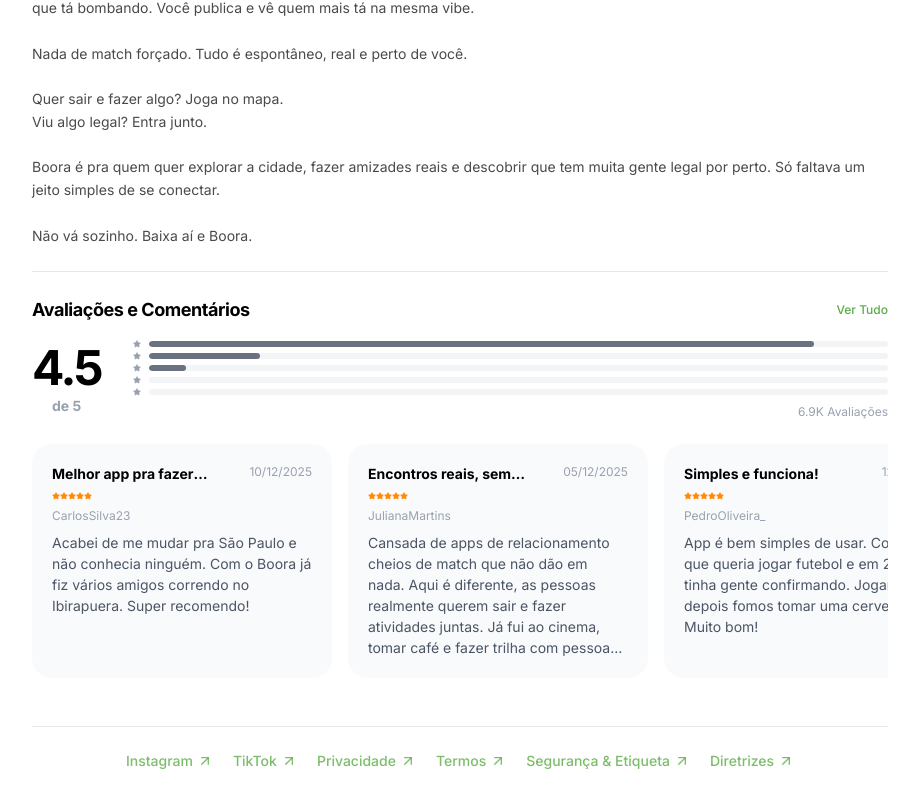
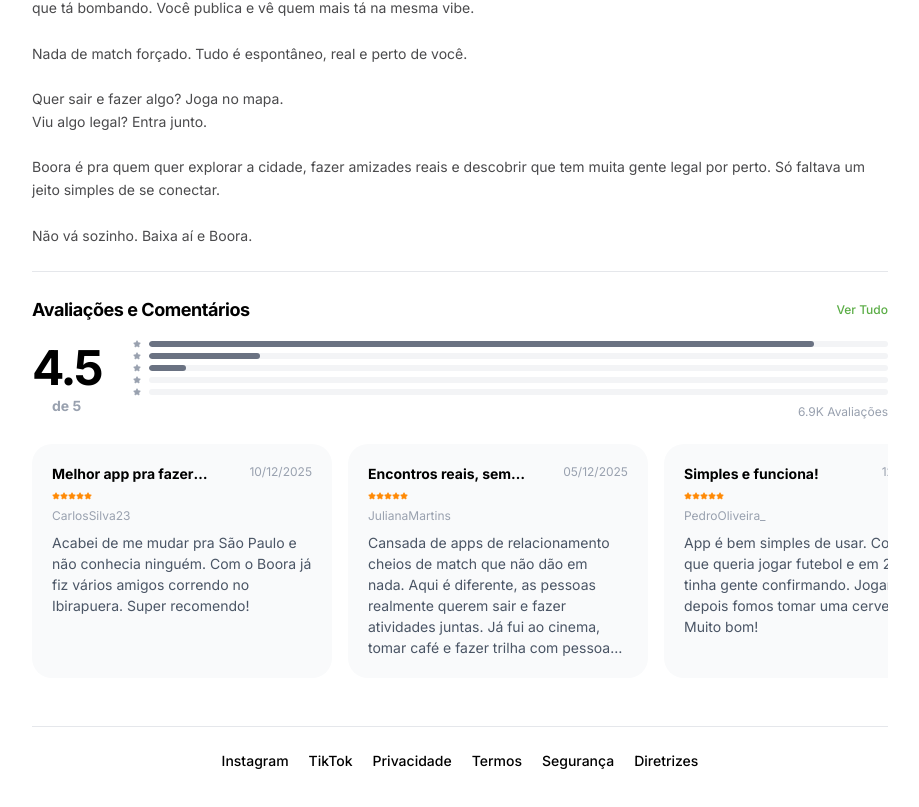
Before and after one commit to maikelgalvao182/boora, a Next.js app: page / in a window 1280 px wide. Shown: the part 1023-1830 px from the top of the page, without its empty margins (180-1099 px from the left). Built offline with nearby package versions, Linux system fonts and the light colour scheme.

Commit message:
Adicionar metadata para compartilhamento, atualizar footer e remover sombra

```diff
--- a/app/layout.tsx
+++ b/app/layout.tsx
@@ -9,8 +9,19 @@
 });
 
 export const metadata: Metadata = {
-  title: "Create Next App",
-  description: "Generated by create next app",
+  title: "Boora - Não vá sozinho",
+  description: "Boora é um social map pra quem cansou de ficar em casa sozinho esperando convite. Crie atividades no mapa e veja quem mais tá na mesma vibe.",
+  openGraph: {
+    title: "Boora - Não vá sozinho",
+    description: "Boora é um social map pra quem cansou de ficar em casa sozinho esperando convite. Crie atividades no mapa e veja quem mais tá na mesma vibe.",
+    images: ["/icon.png"],
+  },
+  twitter: {
+    card: "summary_large_image",
+    title: "Boora - Não vá sozinho",
+    description: "Boora é um social map pra quem cansou de ficar em casa sozinho esperando convite. Crie atividades no mapa e veja quem mais tá na mesma vibe.",
+    images: ["/icon.png"],
+  },
 };
 
 export default function RootLayout({
--- a/app/page.tsx
+++ b/app/page.tsx
@@ -144,7 +144,7 @@
             {appData.screenshots.map((screenshot, i) => (
               <div
                 key={i}
-                className="shrink-0 w-[240px] h-[520px] rounded-[32px] overflow-hidden border border-gray-100 shadow-sm relative bg-gray-100 snap-center"
+                className="shrink-0 w-[240px] h-[520px] rounded-[32px] overflow-hidden border border-gray-100 relative bg-gray-100 snap-center"
               >
                 <Image
                   src={screenshot}
@@ -261,52 +261,46 @@
 
         <hr className="border-gray-200 mb-6" />
 
-        <div className="flex items-center justify-center gap-5">
+        <div className="grid grid-cols-3 sm:flex sm:items-center sm:justify-center gap-3 sm:gap-5">
           <Link
             href="https://instagram.com"
             target="_blank"
             rel="noopener noreferrer"
-            className="text-[#5BAD46]/80 text-sm font-medium flex items-center gap-1"
+            className="text-black text-xs sm:text-sm font-medium"
           >
             Instagram
-            <ArrowRight className="w-4 h-4 -rotate-45" />
           </Link>
           <Link
             href="https://tiktok.com"
             target="_blank"
             rel="noopener noreferrer"
-            className="text-[#5BAD46]/80 text-sm font-medium flex items-center gap-1"
+            className="text-black text-xs sm:text-sm font-medium"
           >
             TikTok
-            <ArrowRight className="w-4 h-4 -rotate-45" />
           </Link>
           <Link
             href="/politica-de-privacidade"
-            className="text-[#5BAD46]/80 text-sm font-medium flex items-center gap-1"
+            className="text-black text-xs sm:text-sm font-medium"
           >
             Privacidade
-            <ArrowRight className="w-4 h-4 -rotate-45" />
           </Link>
           <Link
             href="/termos-de-servico"
-            className="text-[#5BAD46]/80 text-sm font-medium flex items-center gap-1"
+            className="text-black text-xs sm:text-sm font-medium"
           >
             Termos
-            <ArrowRight className="w-4 h-4 -rotate-45" />
           </Link>
           <Link
             href="/seguranca-etiqueta"
-            className="text-[#5BAD46]/80 text-sm font-medium flex items-center gap-1"
+            className="text-black text-xs sm:text-sm font-medium"
           >
-            Segurança & Etiqueta
-            <ArrowRight className="w-4 h-4 -rotate-45" />
+            Segurança
           </Link>
           <Link
             href="/diretrizes-da-comunidade"
-            className="text-[#5BAD46]/80 text-sm font-medium flex items-center gap-1"
+            className="text-black text-xs sm:text-sm font-medium"
           >
             Diretrizes
-            <ArrowRight className="w-4 h-4 -rotate-45" />
           </Link>
         </div>
       </main>
```
